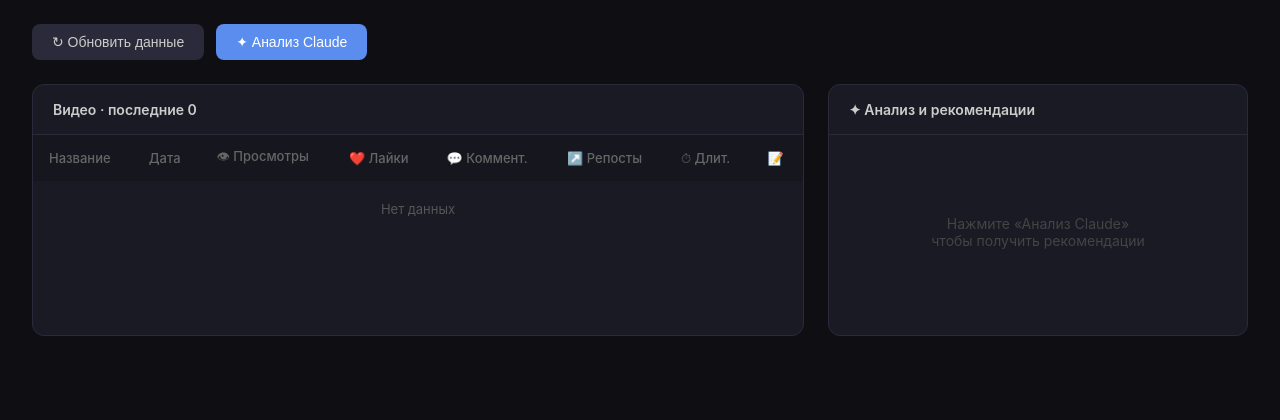
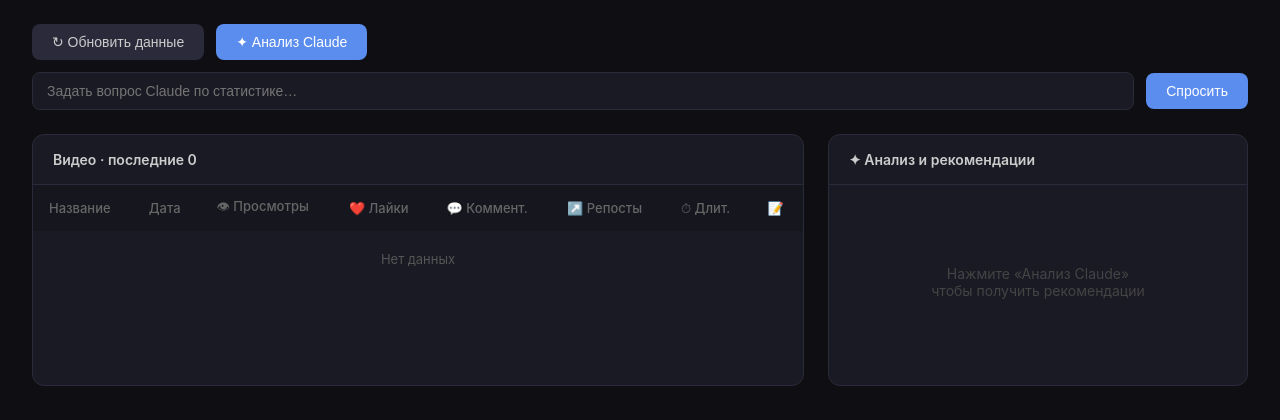
Before and after one commit to nedicom/vk-analytics, a Flask app: page / in a window 1280 px wide. Shown: the part 54-474 px from the top of the page. Run offline with Flask 3, Linux system fonts and the light colour scheme; data that the repository does not hold is empty.

Commit message:
Add free-form question field for Claude with video stats as context
Co-Authored-By: Claude Sonnet 4.6 <noreply@anthropic.com>

```diff
--- a/app.py
+++ b/app.py
@@ -188,6 +188,7 @@ def analyze():
         last = past[-1]
         past_context = f"\n\nПрошлый анализ ({last['date']}):\n{last['analysis'][:800]}\n"
 
+    question = (request.json or {}).get("question", "").strip()
     scripts = load_scripts()
     videos_text = "\n".join([
         f"• «{v['title']}» | {v['date']} | 👁 {v['views']} | ❤️ {v['likes']} | 💬 {v['comments']} | ↗️ {v['reposts']} | ⏱ {v['duration']}с"
@@ -195,12 +196,18 @@ def analyze():
         for v in videos
     ])
 
-    user_message = (
-        f"Статистика последних {len(videos)} видео группы:{past_context}\n\n{videos_text}\n\n"
-        "Проанализируй результаты с учётом сценариев там где они есть. "
-        "Что работает лучше всего? Какие темы и форматы дают больший охват? "
-        "Дай конкретные рекомендации для роста просмотров и продаж."
-    )
+    if question:
+        user_message = (
+            f"Данные последних {len(videos)} видео группы:{past_context}\n\n{videos_text}\n\n"
+            f"Вопрос: {question}"
+        )
+    else:
+        user_message = (
+            f"Статистика последних {len(videos)} видео группы:{past_context}\n\n{videos_text}\n\n"
+            "Проанализируй результаты с учётом сценариев там где они есть. "
+            "Что работает лучше всего? Какие темы и форматы дают больший охват? "
+            "Дай конкретные рекомендации для роста просмотров и продаж."
+        )
 
     import anthropic
     import httpx
--- a/templates/index.html
+++ b/templates/index.html
@@ -277,6 +277,13 @@
     <div class="spinner" id="spinner"></div>
     <span class="status" id="status"></span>
   </div>
+  <div class="toolbar" style="margin-top:-12px;margin-bottom:24px;">
+    <input type="text" id="customQuestion" placeholder="Задать вопрос Claude по статистике…"
+      style="flex:1;background:#1a1a24;border:1px solid #2a2a3a;border-radius:8px;padding:10px 14px;color:#e0e0e0;font-size:14px;outline:none;"
+      onkeydown="if(event.key==='Enter')askQuestion()"
+      onfocus="this.style.borderColor='#5b8dee'" onblur="this.style.borderColor='#2a2a3a'">
+    <button class="btn btn-primary" onclick="askQuestion()">Спросить</button>
+  </div>
 
   <div class="grid">
     <div class="card">
@@ -426,11 +433,15 @@
     }
   }
 
-  async function analyzeData() {
+  async function analyzeData(question = '') {
     setLoading(true);
-    setStatus('Claude анализирует…');
+    setStatus(question ? 'Claude отвечает…' : 'Claude анализирует…');
     try {
-      const r = await fetch('/api/analyze', { method: 'POST' });
+      const r = await fetch('/api/analyze', {
+        method: 'POST',
+        headers: {'Content-Type': 'application/json'},
+        body: JSON.stringify({question})
+      });
       const data = await r.json();
       if (data.ok) {
         showAnalysis(data.analysis);
@@ -444,6 +455,12 @@
       setLoading(false);
     }
   }
+
+  function askQuestion() {
+    const q = document.getElementById('customQuestion').value.trim();
+    if (!q) return;
+    analyzeData(q);
+  }
 </script>
 
 </body>
```
